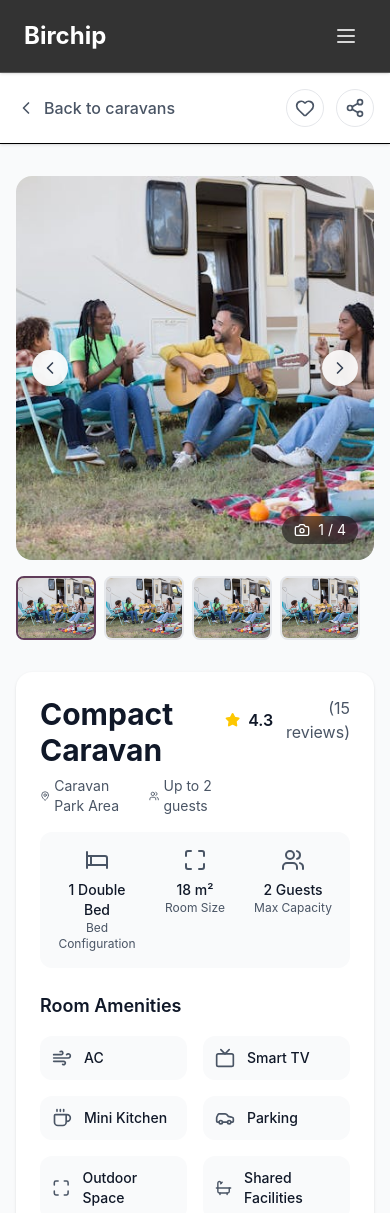
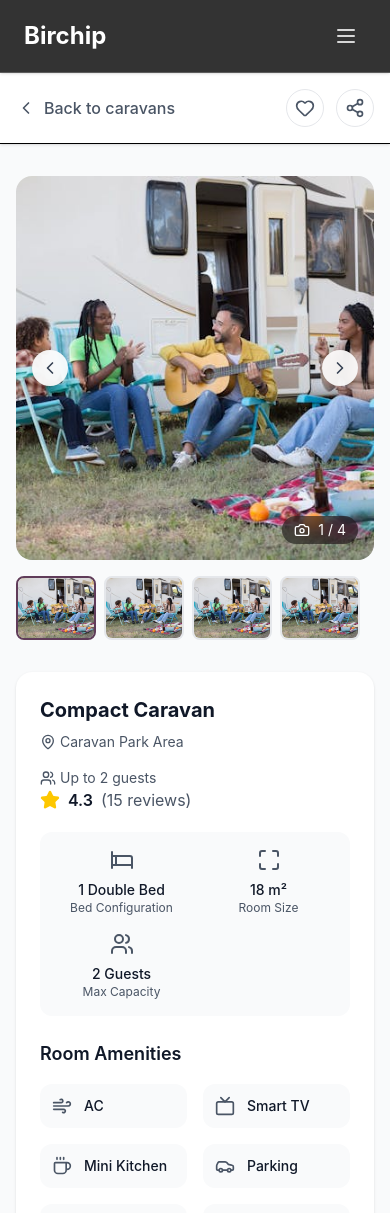
Before and after one commit to NashedShahRoni22/Birchip, a Next.js app: page /caravan-details in a window 390 px wide. Shown: the top 1213 px of the page. Built offline with nearby package versions, Linux system fonts and the light colour scheme.

Commit message:
Known Bugs Fixed

```diff
--- a/app/caravan-details/page.jsx
+++ b/app/caravan-details/page.jsx
@@ -183,12 +183,12 @@ export default function CaravanDetailsPage() {
             {/* Room Details */}
             <div className="bg-white rounded-2xl p-6 shadow-sm">
               <div className="mb-6">
-                <div className="flex items-start justify-between mb-4">
+                <div className="flex flex-col md:flex-row md:items-start justify-between mb-4">
                   <div>
-                    <h1 className="text-3xl font-bold text-gray-900 mb-2">
+                    <h1 className="text-xl md:text-2xl font-bold text-gray-900 mb-2">
                       {caravanData.name}
                     </h1>
-                    <div className="flex items-center gap-4 text-sm text-gray-600">
+                    <div className="flex flex-col md:flex-row md:items-center gap-4 text-sm text-gray-600">
                       <div className="flex items-center gap-1">
                         <MapPin className="w-4 h-4" />
                         {caravanData.location}
@@ -214,7 +214,7 @@ export default function CaravanDetailsPage() {
                 </div>
 
                 {/* Room Specs */}
-                <div className="grid grid-cols-3 gap-4 p-4 bg-gray-50 rounded-xl">
+                <div className="grid grid-cols-2 md:grid-cols-3 gap-4 p-4 bg-gray-50 rounded-xl">
                   <div className="text-center">
                     <Bed className="w-6 h-6 text-gray-600 mx-auto mb-2" />
                     <p className="text-sm font-medium text-gray-900">{caravanData.beds}</p>
--- a/app/components/home/HeroSection.jsx
+++ b/app/components/home/HeroSection.jsx
@@ -233,6 +233,7 @@ function DateRangePickerDropdown() {
                             rangeColors={["#7BA693"]}
                             months={1}
                             direction="vertical"
+                            minDate={new Date()}
                             showMonthAndYearPickers={false}
                         />
                     </div>
--- a/app/room-details/page.jsx
+++ b/app/room-details/page.jsx
@@ -191,12 +191,12 @@ export default function RoomDetailsPage() {
             {/* Room Details */}
             <div className="bg-white rounded-2xl p-6 shadow-sm">
               <div className="mb-6">
-                <div className="flex items-start justify-between mb-4">
+                <div className="flex flex-col md:flex-row md:items-start gap-4 justify-between mb-4">
                   <div>
-                    <h1 className="text-3xl font-bold text-gray-900 mb-2">
+                    <h1 className="text-xl md:text-2xl font-bold text-gray-900 mb-2">
                       {roomData.name}
                     </h1>
-                    <div className="flex items-center gap-4 text-sm text-gray-600">
+                    <div className="flex flex-col md:flex-row md:items-center gap-4 text-sm text-gray-600">
                       <div className="flex items-center gap-1">
                         <MapPin className="w-4 h-4" />
                         {roomData.location}
@@ -222,7 +222,7 @@ export default function RoomDetailsPage() {
                 </div>
 
                 {/* Room Specs */}
-                <div className="grid grid-cols-3 gap-4 p-4 bg-gray-50 rounded-xl">
+                <div className="grid grid-cols-2 md:grid-cols-3 gap-4 p-4 bg-gray-50 rounded-xl">
                   <div className="text-center">
                     <Bed className="w-6 h-6 text-gray-600 mx-auto mb-2" />
                     <p className="text-sm font-medium text-gray-900">{roomData.beds}</p>
```
